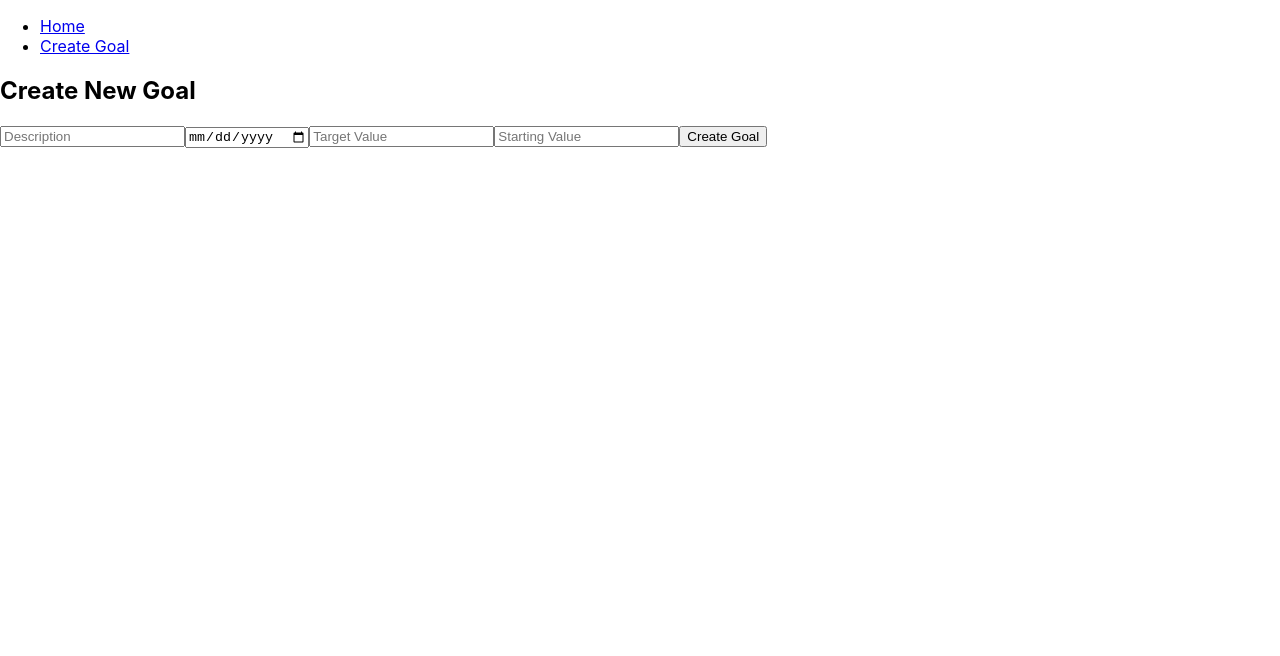
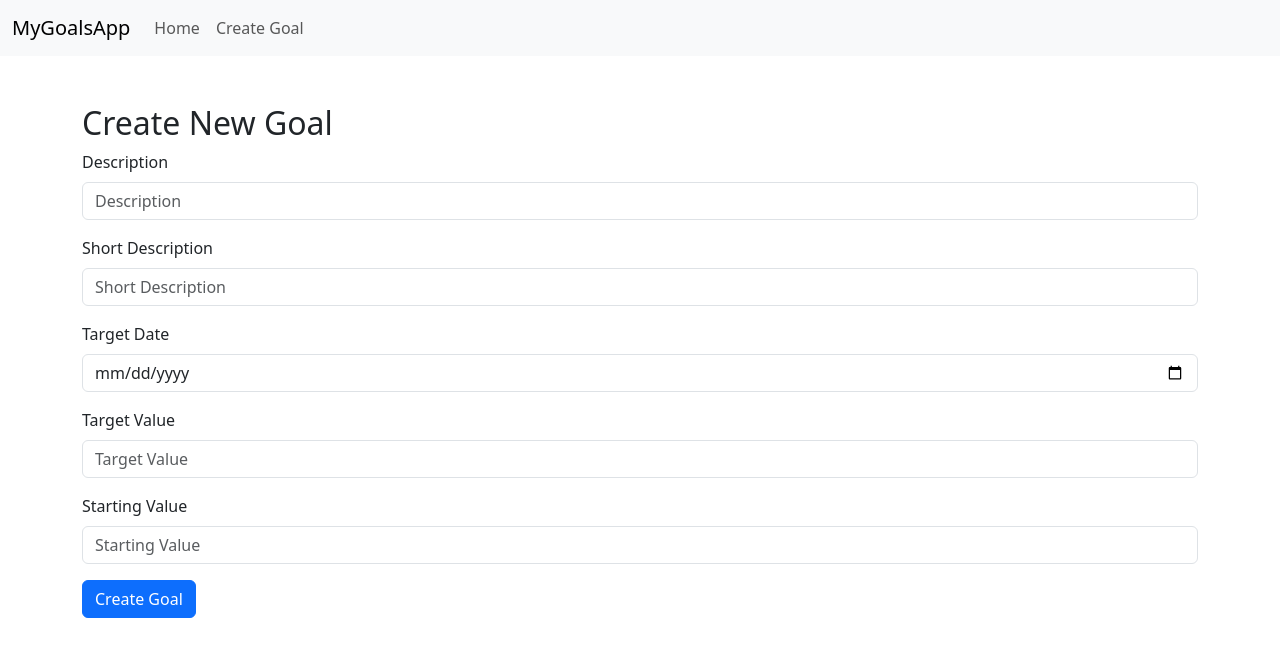
Before and after one commit to michelin19m/goals_frontend, a React (Create React App) app: page /create-goal in a window 1280 px wide. Shown: the top 656 px of the page. Built offline with nearby package versions, Linux system fonts and the light colour scheme.

Commit message:
Added bootstrap styling && Added charts

```diff
--- a/package.json
+++ b/package.json
@@ -7,7 +7,10 @@
     "@testing-library/react": "^13.4.0",
     "@testing-library/user-event": "^13.5.0",
     "axios": "^1.6.7",
+    "bootstrap": "^5.3.3",
+    "chart.js": "^4.4.2",
     "react": "^18.2.0",
+    "react-chartjs-2": "^5.2.0",
     "react-dom": "^18.2.0",
     "react-router-dom": "^6.22.2",
     "react-scripts": "5.0.1",
--- a/src/App.js
+++ b/src/App.js
@@ -4,23 +4,32 @@ import GoalsList from './components/GoalsList';
 import GoalDetail from './components/GoalDetail';
 import CreateGoalForm from './components/CreateGoalForm';
 import AddStatForm from './components/AddStatForm';
+import 'bootstrap/dist/css/bootstrap.min.css';
 
 
 function App() {
   return (
     <Router>
       <div className="App">
-        <nav>
-          <ul>
-            <li>
-              <Link to="/">Home</Link>
+        <nav className="navbar navbar-expand-lg navbar-light bg-light">
+          <div className="container-fluid">
+            <Link className="navbar-brand" to="/">MyGoalsApp</Link>
+            <button className="navbar-toggler" type="button" data-bs-toggle="collapse" data-bs-target="#navbarNav" aria-controls="navbarNav" aria-expanded="false" aria-label="Toggle navigation">
+              <span className="navbar-toggler-icon"></span>
+            </button>
+            <div className="collapse navbar-collapse" id="navbarNav">
+              <ul className="navbar-nav">
+                <li className="nav-item">
+                  <Link className="nav-link" to="/">Home</Link>
                 </li>
-            <li>
-              <Link to="/create-goal">Create Goal</Link>
+                <li className="nav-item">
+                  <Link className="nav-link" to="/create-goal">Create Goal</Link>
                 </li>
               </ul>
+            </div>
+          </div>
         </nav>
-
+        <div className='p-4'>
           <Routes>
             <Route path="/" element={<GoalsList />} exact />
             <Route path="/create-goal" element={<CreateGoalForm />} />
@@ -28,6 +37,7 @@ function App() {
             <Route path="/goals/:goalId/add-stat" element={<AddStatForm />} />
           </Routes>
         </div>
+      </div>
     </Router>
   );
 }
--- a/src/components/AddStatForm.js
+++ b/src/components/AddStatForm.js
@@ -1,11 +1,12 @@
 import React, { useState } from 'react';
 import axios from 'axios';
-import { useParams } from 'react-router-dom';
+import { useParams, useNavigate } from 'react-router-dom';
 
 const AddStatForm = () => {
   const [recordedDate, setRecordedDate] = useState('');
   const [progressValue, setProgressValue] = useState('');
   const { goalId } = useParams();
+  const navigate = useNavigate();
 
   const handleSubmit = async (event) => {
     event.preventDefault();
@@ -13,31 +14,44 @@ const AddStatForm = () => {
       await axios.post(`http://localhost:3000/goals/${goalId}/stats`, {
         stat: {
           recorded_date: recordedDate,
-          progress_value: progressValue,
+          progress_value: parseInt(progressValue, 10),
         },
       });
       alert('Stat added successfully!');
+      navigate(`/goals/${goalId}`);
     } catch (error) {
       console.error('There was an error adding the stat:', error);
     }
   };
 
   return (
+    <div className="container mt-4">
+      <h2>Add Stat</h2>
       <form onSubmit={handleSubmit}>
-      <h2>Add Stat</h2>
+        <div className="mb-3">
+          <label htmlFor="recordedDate" className="form-label">Recorded Date</label>
           <input
             type="date"
+            className="form-control"
+            id="recordedDate"
             value={recordedDate}
             onChange={(e) => setRecordedDate(e.target.value)}
           />
+        </div>
+        <div className="mb-3" style={{ maxWidth: '200px' }}>
+          <label htmlFor="progressValue" className="form-label">Progress Value</label>
           <input
-        type="text"
+            type="number"
+            className="form-control"
+            id="progressValue"
             placeholder="Progress Value"
             value={progressValue}
             onChange={(e) => setProgressValue(e.target.value)}
           />
-      <button type="submit">Add Stat</button>
+        </div>
+        <button type="submit" className="btn btn-primary">Add Stat</button>
       </form>
+    </div>
   );
 };
 
--- /dev/null
+++ b/src/components/ChartComponent.js
@@ -0,0 +1,22 @@
+import React from 'react';
+import { Line } from 'react-chartjs-2';
+import 'chart.js/auto';
+
+const ChartComponent = ({ stats }) => {
+  const data = {
+    labels: stats.map(stat => stat.recorded_date),
+    datasets: [
+      {
+        label: 'Progress Over Time',
+        data: stats.map(stat => stat.progress_value),
+        fill: false,
+        borderColor: 'rgb(75, 192, 192)',
+        tension: 0.1
+      }
+    ]
+  };
+
+  return <Line data={data} />;
+};
+
+export default ChartComponent;
--- a/src/components/CreateGoalForm.js
+++ b/src/components/CreateGoalForm.js
@@ -3,6 +3,7 @@ import axios from 'axios';
 
 const CreateGoalForm = () => {
   const [description, setDescription] = useState('');
+  const [shortDesc, setShortDesc] = useState('');
   const [targetDate, setTargetDate] = useState('');
   const [targetValue, setTargetValue] = useState('');
   const [startingValue, setStartingValue] = useState('');
@@ -10,12 +11,13 @@ const CreateGoalForm = () => {
   const handleSubmit = async (event) => {
     event.preventDefault();
     try {
-      const response = await axios.post('http://localhost:3000/goals', {
+      await axios.post('http://localhost:3000/goals', {
         goal: {
           description,
+          short_desc: shortDesc,
           target_date: targetDate,
-          target_value: targetValue,
-          starting_value: startingValue,
+          target_value: parseInt(targetValue, 10),
+          starting_value: parseInt(startingValue, 10),
         },
       });
       alert('Goal created successfully!');
@@ -25,33 +27,66 @@ const CreateGoalForm = () => {
   };
 
   return (
+    <div className="container mt-4">
       <form onSubmit={handleSubmit}>
         <h2>Create New Goal</h2>
+        <div className="mb-3">
+          <label htmlFor="description" className="form-label">Description</label>
           <input
             type="text"
+            className="form-control"
+            id="description"
             placeholder="Description"
             value={description}
             onChange={(e) => setDescription(e.target.value)}
           />
+        </div>
+        <div className="mb-3">
+          <label htmlFor="shortDesc" className="form-label">Short Description</label>
+          <input
+            type="text"
+            className="form-control"
+            id="shortDesc"
+            placeholder="Short Description"
+            value={shortDesc}
+            onChange={(e) => setShortDesc(e.target.value)}
+          />
+        </div>
+        <div className="mb-3">
+          <label htmlFor="targetDate" className="form-label">Target Date</label>
           <input
             type="date"
+            className="form-control"
+            id="targetDate"
             value={targetDate}
             onChange={(e) => setTargetDate(e.target.value)}
           />
+        </div>
+        <div className="mb-3">
+          <label htmlFor="targetValue" className="form-label">Target Value</label>
           <input
-        type="text"
+            type="number"
+            className="form-control"
+            id="targetValue"
             placeholder="Target Value"
             value={targetValue}
             onChange={(e) => setTargetValue(e.target.value)}
           />
+        </div>
+        <div className="mb-3">
+          <label htmlFor="startingValue" className="form-label">Starting Value</label>
           <input
-        type="text"
+            type="number"
+            className="form-control"
+            id="startingValue"
             placeholder="Starting Value"
             value={startingValue}
             onChange={(e) => setStartingValue(e.target.value)}
           />
-      <button type="submit">Create Goal</button>
+        </div>
+        <button type="submit" className="btn btn-primary">Create Goal</button>
       </form>
+    </div>
   );
 };
 
--- a/src/components/GoalDetail.js
+++ b/src/components/GoalDetail.js
@@ -1,6 +1,7 @@
 import React, { useEffect, useState } from 'react';
 import axios from 'axios';
 import { Link, useParams } from 'react-router-dom';
+import ChartComponent from './ChartComponent';
 
 const GoalDetail = () => {
   const [goal, setGoal] = useState(null);
@@ -23,30 +24,47 @@ const GoalDetail = () => {
     fetchGoalDetails();
   }, [goalId]);
 
+  const deleteStat = async (statId) => {
+    try {
+      await axios.delete(`http://localhost:3000/goals/${goalId}/stats/${statId}`);
+      const updatedStats = stats.filter(stat => stat.id !== statId);
+      setStats(updatedStats);
+      alert('Stat deleted successfully!');
+    } catch (error) {
+      console.error('Error deleting stat:', error);
+      alert('Failed to delete stat.');
+    }
+  };
+
   return (
-    <div>
+    <div className="container mt-4">
       {goal ? (
         <div>
-          <h2>{goal.description}</h2>
-          <p>Target Date: {goal.target_date}</p>
-          <p>Target Value: {goal.target_value}</p>
-          <p>Starting Value: {goal.starting_value}</p>
-          <h3>Stats
-            <span>
-              <Link to={`/goals/${goal.id}/add-stat`}>+</Link>
-            </span>
-          </h3>
-          <ul>
+          <h2 className="mb-3">{goal.description}</h2>
+          <div className="mb-3">
+            <p><strong>Target Date:</strong> {goal.target_date}</p>
+            <p><strong>Target Value:</strong> {goal.target_value}</p>
+            <p><strong>Starting Value:</strong> {goal.starting_value}</p>
+          </div>
+          <div className="mb-3">
+            <h3 className="d-flex justify-content-between align-items-center">
+              Stats
+              <Link className="btn btn-primary" to={`/goals/${goal.id}/add-stat`}>Add Stat</Link>
+            </h3>
             {stats.length > 0 ? (
-              stats.map((stat) => (
-                <li key={stat.id}>
-                  Date: {stat.recorded_date}, Progress: {stat.progress_value}
-                </li>
-              ))
+              <ul className="list-group">
+                {stats.map((stat) => (
+                  <li className="list-group-item d-flex justify-content-between align-items-center" key={stat.id}>
+                    Date: {stat.recorded_date}, Progress: {stat.progress_value}
+                    <button className="btn btn-outline-danger" onClick={() => deleteStat(stat.id)}>Delete</button>
+                  </li>
+                ))}
+              </ul>
             ) : (
               <p>No stats available.</p>
             )}
-          </ul>
+          </div>
+          <ChartComponent stats={stats} />
         </div>
       ) : (
         <p>Loading goal details...</p>
--- a/src/components/GoalsList.js
+++ b/src/components/GoalsList.js
@@ -1,30 +1,73 @@
 import React, { useEffect, useState } from 'react';
 import axios from 'axios';
 import { Link } from 'react-router-dom';
+import { Bar } from 'react-chartjs-2';
+import 'chart.js/auto';
 
 const GoalsList = () => {
   const [goals, setGoals] = useState([]);
+  const [chartData, setChartData] = useState({});
 
   useEffect(() => {
     const fetchGoals = async () => {
       const response = await axios.get('http://localhost:3000/goals');
-      setGoals(response.data);
+      const fetchedGoals = response.data;
+      setGoals(fetchedGoals);
+
+      const labels = fetchedGoals.map(goal => goal.description);
+      const progressData = fetchedGoals.map(goal => (goal.total_progress / goal.target_value) * 100);
+      const targetData = fetchedGoals.map(() => 100);
+
+      setChartData({
+        labels,
+        datasets: [
+          {
+            label: 'Progress (%)',
+            data: progressData,
+            backgroundColor: 'rgba(75, 192, 192, 0.6)',
+          },
+          {
+            label: 'Target (%)',
+            data: targetData,
+            backgroundColor: 'rgba(255, 159, 64, 0.6)',
+          },
+        ],
+      });
     };
 
     fetchGoals();
   }, []);
 
   return (
-    <div>
-      <h2>Goals</h2>
+    <div className="container mt-4">
+      <h2 className="mb-4">Goals</h2>
+      <div className="list-group">
+        {goals.map(goal => {
+          const progressPercentage = (goal.total_progress / parseFloat(goal.target_value)) * 100;
 
-      <ul>
-      {goals.map((goal) => (
-        <li key={goal.id}>
-          <Link to={`/goals/${goal.id}`}>{goal.description}</Link> - Target: {goal.target_value}
-        </li>
-      ))}
-      </ul>
+          return (
+            <Link to={`/goals/${goal.id}`} key={goal.id} className="list-group-item list-group-item-action flex-column align-items-start">
+              <div className="d-flex justify-content-between align-items-center w-100">
+                <h5 className="mb-1">{goal.description}</h5>
+                <small className="text-muted">Target: {goal.target_value}</small>
+              </div>
+              <div className="d-flex align-items-center w-100 mt-2">
+                <div className="progress custom-progress flex-grow-1">
+                  <div className="progress-bar" role="progressbar" style={{ width: `${Math.max(progressPercentage, 5)}%` }} aria-valuenow={progressPercentage} aria-valuemin="0" aria-valuemax="100">{progressPercentage.toFixed(2)}%</div>
+                </div>
+              </div>
+            </Link>
+          );
+        })}
+      </div>
+      <div className="mt-4">
+        <h3>Overall Progress Overview</h3>
+        {chartData.labels ? (
+          <Bar data={chartData} options={{ responsive: true, scales: { y: { beginAtZero: true, suggestedMax: 100 } }}} />
+        ) : (
+          <p>Loading chart...</p>
+        )}
+      </div>
     </div>
   );
 };
--- a/src/index.css
+++ b/src/index.css
@@ -11,3 +11,22 @@ code {
   font-family: source-code-pro, Menlo, Monaco, Consolas, 'Courier New',
     monospace;
 }
+
+.add-btn {
+  padding: 0px 5px;
+  text-decoration: none;
+}
+
+.custom-progress .progress-bar {
+  background-color: #4788ea;
+  min-width: 2em;
+}
+
+.percentage-text {
+  color: #333;
+}
+
+.chart-container {
+  width: 100%;
+  height: 400px;
+}
```
Also changed, not shown: 1 other file (tests, documents, lock files or other folders). Lines whose indentation alone changed are shown as unchanged.
